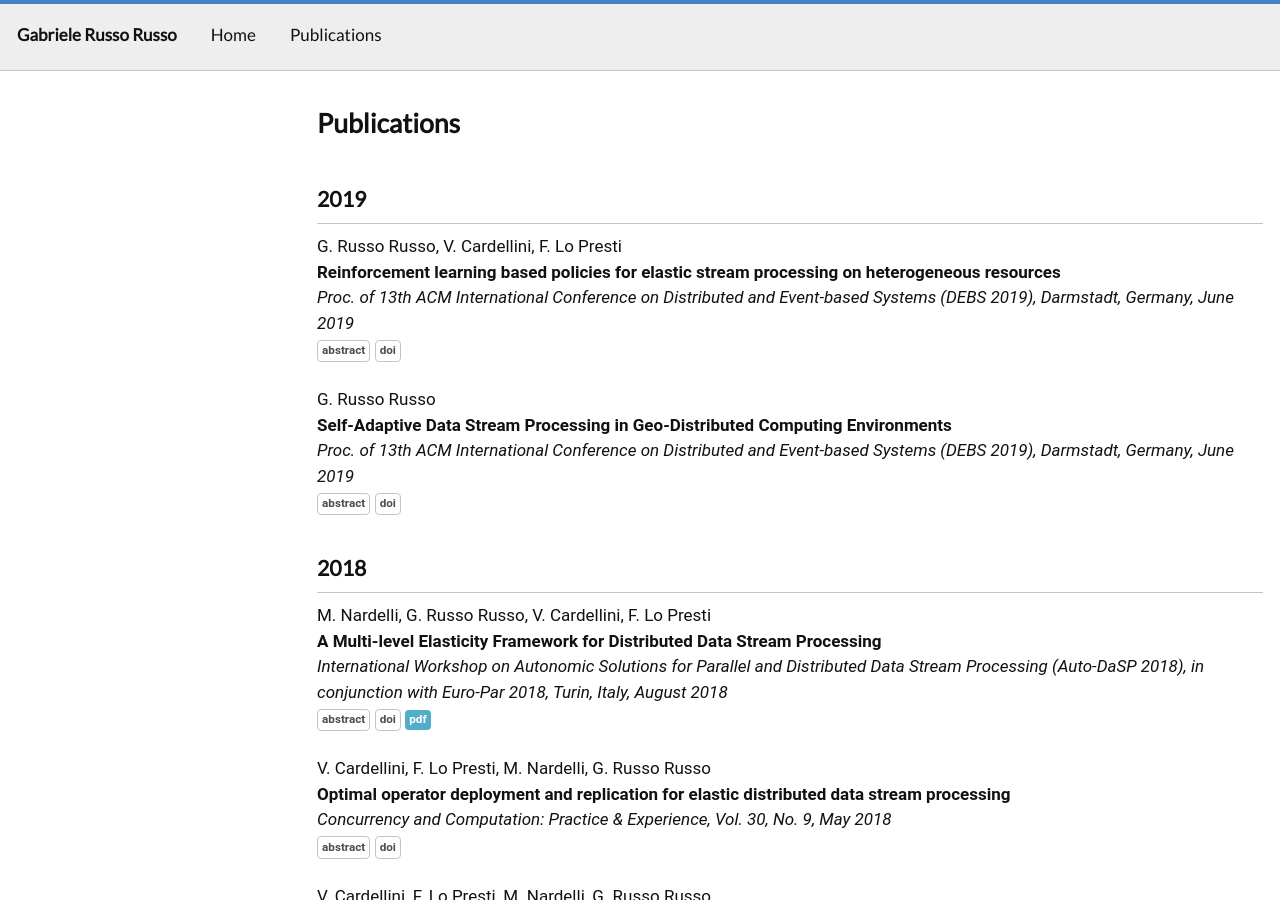
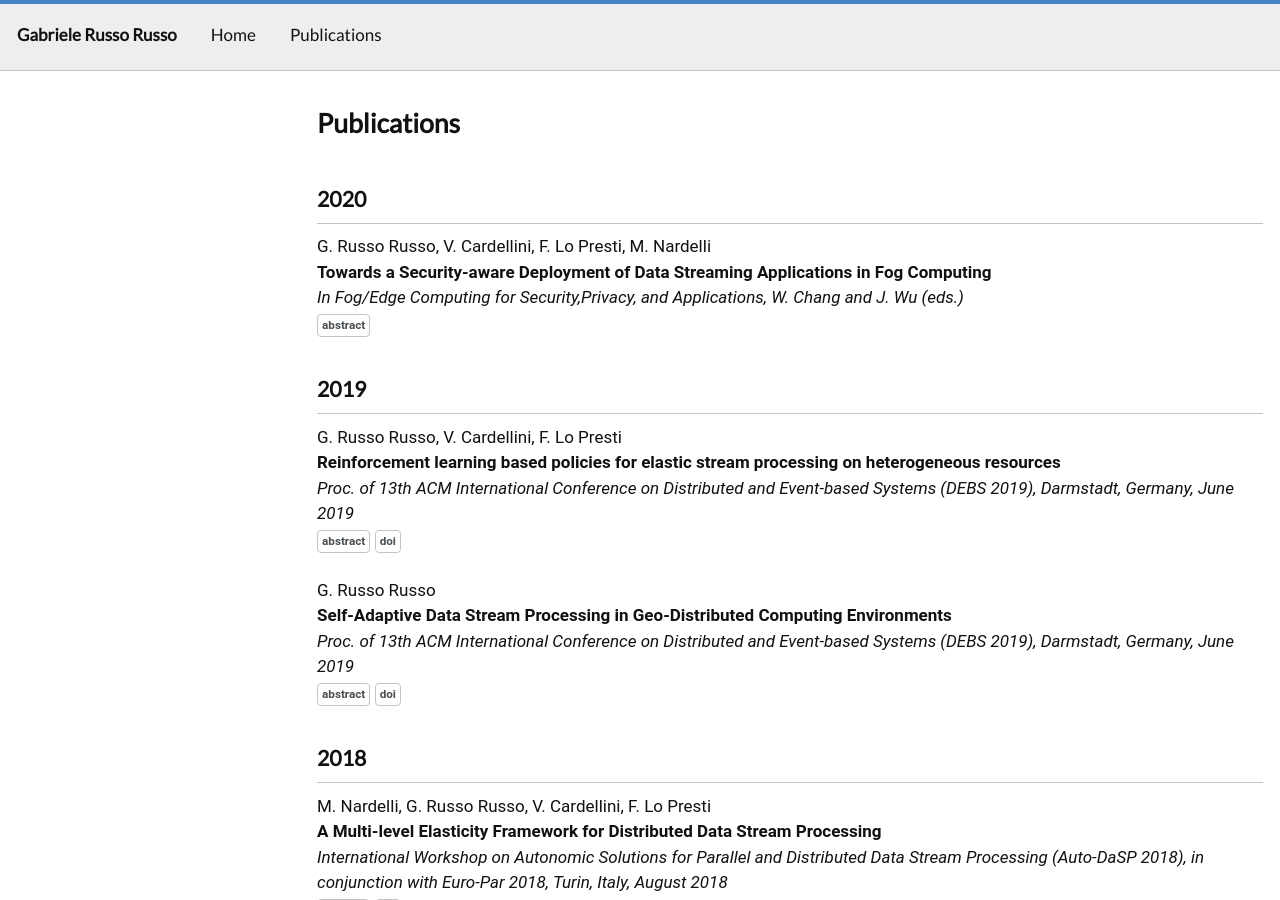
Before and after one commit to grussorusso/grussorusso.github.io, a Jekyll site: the page built from _pages/publications.md, in a window 1280 px wide and 900 px high. Built offline with Jekyll 4.4.1, drawn with Linux system fonts in a browser that asks for light colours; nearby versions of some CDN libraries; some web fonts are replaced; some of the changed lines change nothing that is shown.

Commit message:
Updates pubs and CV

```diff
--- a/_config.yml
+++ b/_config.yml
@@ -26,7 +26,7 @@
 # and NOT your User repository (http://yourusername.github.io)
 # then add in the baseurl here, like this: "/repository-name"
 baseurl: "/~russorusso"
-repository               : "childerico/childerico.github.io"# GitHub username/repo-name e.g. "mmistakes/minimal-mistakes"
+repository               : "grussorusso/grussorusso.github.io"# GitHub username/repo-name e.g. "mmistakes/minimal-mistakes"
 teaser                   : # path of fallback teaser image, e.g. "/assets/images/500x300.png"
 # breadcrumbs            : false # true, false (default)
 collections:
@@ -152,7 +152,7 @@
       # url:
     - label: "GitHub"
       icon: "fab fa-fw fa-github"
-      url: "https://github.com/childerico"
+      url: "https://github.com/grussorusso"
     - label: "GitLab"
       icon: "fab fa-fw fa-gitlab"
       # url:
--- a/_pages/publications.md
+++ b/_pages/publications.md
@@ -6,7 +6,7 @@
 permalink: /publications.html
 ---
 
-{% assign years = "2019,2018,2017" | split: "," %}
+{% assign years = "2020,2019,2018,2017" | split: "," %}
 
 {% for year in years %}
 <h2>{{ year }}</h2>
--- /dev/null
+++ b/_publications/booksecurity2020.md
@@ -0,0 +1,12 @@
+---
+title: "Towards a Security-aware Deployment of Data Streaming Applications in Fog Computing"
+authors: "G. Russo Russo, V. Cardellini, F. Lo Presti, M. Nardelli"
+info: "In Fog/Edge  Computing  for  Security,Privacy,  and  Applications, W. Chang and J. Wu (eds.)"
+#doi: "https://doi.org/10.1007/978-3-319-91632-3_8"
+year: 2020
+type: BookChapter
+selected: false
+layout: publication
+---
+
+Emerging fog and edge computing environments enable the analysis of Big Data collected from devices (e.g., IoT sensors) with reduced latency compared to cloud-based solutions.  In particular, many applications deal with continuous data flows in latency-sensitive domains  (e.g., healthcare monitoring), where Data Stream Processing (DSP) systems represent a popular solution.  However, the highly heterogeneous nature of fog/edge platforms poses several challenges for efficiently deploying DSP applications, including security and privacy issues.  As data streams flow through public networks and are possibly processed within multi-tenant computing platforms, new metrics must be considered for deployment, accounting for security and privacy related concerns, besides traditionally adopted performance and cost aspects.  In this chapter, we present the most relevant existing solutions for deploying DSP applications in fog/edge environments, discussing - in particular - how they address security and privacy concerns.  Then, we present Security-aware DSP Placement (SDP), a formulation of the optimal deployment problem for DSP applications in fog/edge environments. Specifically, we introduce security-related application requirements in addition to non-functional ones, and show how the resolution of SDP allows us to trade-off cost and performance with privacy and data integrity objectives.
```
Also changed, not shown: 1 other file.
